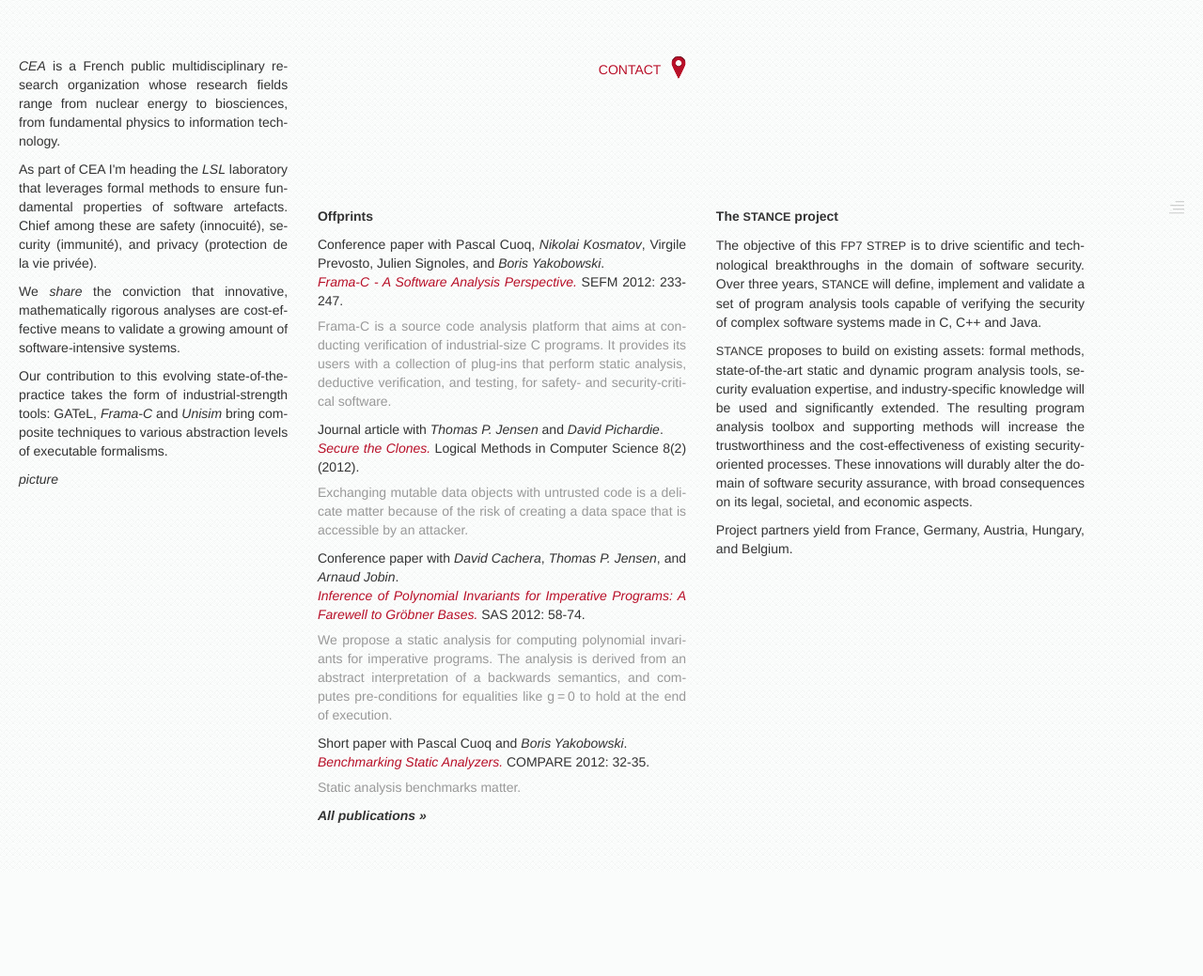
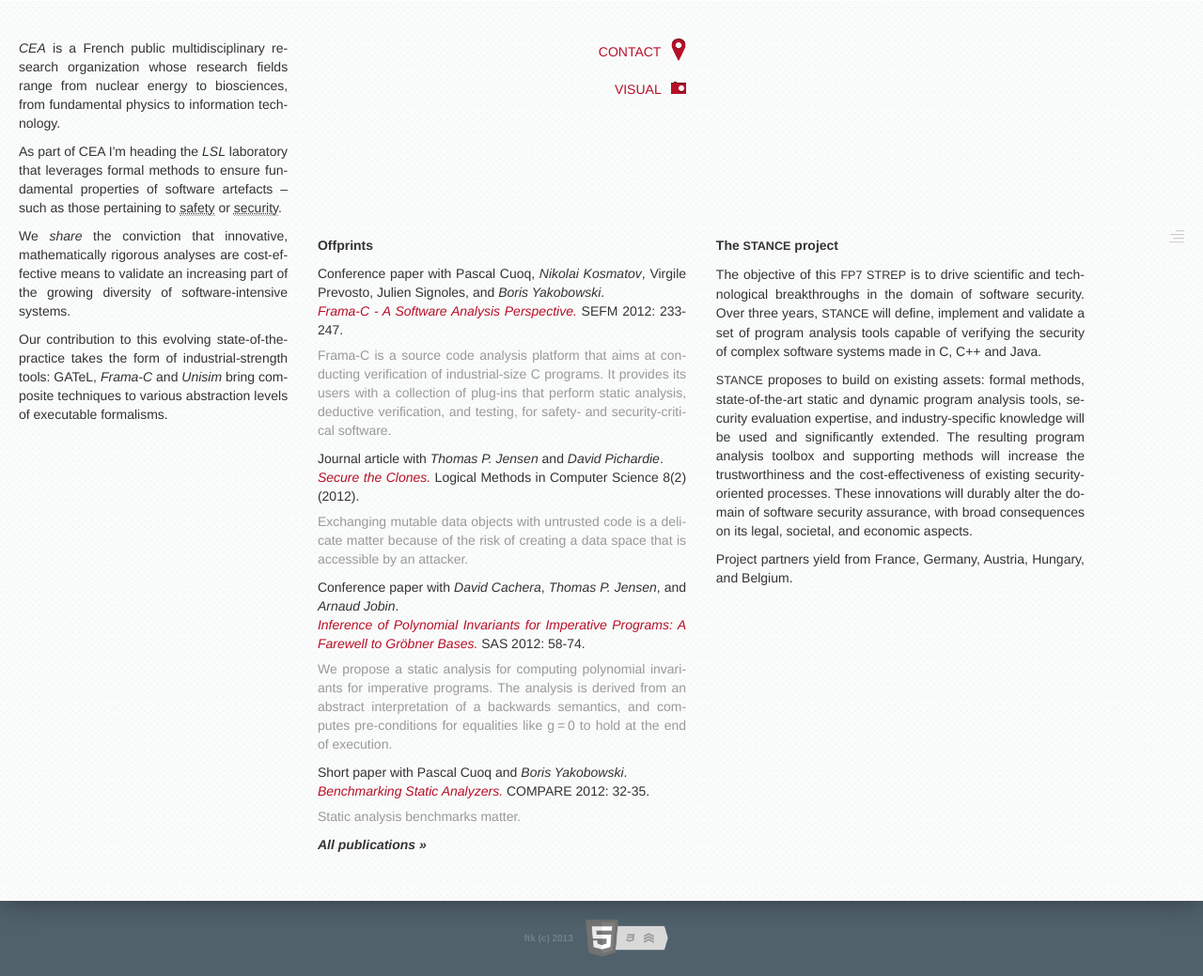
Before and after one commit to fkirchner/Webpage, a PHP site: page / in a window 1280 px wide. Shown: the whole page at 94% size. Before the commit the page ends 876 px from the top, so only its background shows below. Run offline with PHP 8.4, Linux system fonts and the light colour scheme.

Commit message:
Redesign: picture positioning, footer, and misc.

```diff
--- a/assets/css/style.css
+++ b/assets/css/style.css
@@ -1,12 +1,50 @@
 body {
+  padding:      0;
   text-align:   justify;
-  padding-top:  60px;
-  padding-bottom: 40px;
+}
+
+div.container-fluid {
+  padding:      40px 20px;
   background:   url(../img/bg-square.jpg);
+  border-top:   1px solid white;
+  -moz-box-shadow: rgba(01,01,01,0.4) 0px 0px 2em;
+  -webkit-box-shadow: rgba(51,51,51,0.4) 0px 0px 2em;
+  box-shadow:   rgba(01,01,01,0.4) 0px 0px 2em;
+  position:     relative;
+  z-index:      1;
+}
+
+footer {
+  height:       80px;
+  background:   #50616c;
+  position:     relative;
+  z-index:      0;
+}
+
+footer div#sig {
+  width:        165px;
+  height:       50px;
+  margin:       auto;
+  padding-top:  20px;
+  display:      block;
+  background-color: transparent;
+  text-align:   center;
+  font-size:    10px;
+}
+
+footer  a#w3c {
+  float:              right;
+}
+
+footer p#copyright {
+  float:              left;
+  font-weight:        bold;
+  color:              #71818c;
+  margin-top:         10px;
 }
 
 div.padded-max {
-  height:       150px;
+  height:       200px;
   margin:       0px;
 }
 
@@ -24,7 +62,7 @@ div#visual {
 }
 
 .inset {
-  text-shadow: 0px -1px white;
+  text-shadow: 0px 1px white;
 }
 
 .red {
@@ -63,7 +101,7 @@ a.noit {
 }
 
 h1, h2, h3, h4, h5, h6 {
-  text-shadow: 0px -1px white;
+  text-shadow: 0px 1px white;
 }
 
 img.contact {
@@ -128,7 +166,7 @@ blockquote p {
 }
 
 /* Override Boostrap defaults */
-/* Margin right instead of ledft on btn-group */
+/* Margin right instead of left on btn-group */
 
 .btn-group {
   position: relative;
--- a/bibliography.html
+++ b/bibliography.html
@@ -664,5 +664,11 @@
       </div><!--/row-->
     </div><!--/fluid-container-->
 
+    <footer><div id="sig">
+      <p id="copyright" class="">ftk (c) 2013</p>
+      <a href="http://www.w3.org/html/logo/" id="w3c">
+        <img src="assets/img/html5-badge-h-css3-semantics.png" width="100px" alt="HTML5 Powered with CSS3 / Styling, and Semantics" title="HTML5 Powered with CSS3 / Styling, and Semantics">
+      </a>
+    </div></footer>
   </body>
 </html>
--- a/index.html
+++ b/index.html
@@ -43,30 +43,35 @@
           As part of CEA I'm heading the <a
             href="http://www-list.cea.fr/en/validation-en">LSL</a> laboratory
           that leverages formal methods to ensure fundamental properties of
-          software artefacts. Chief among these are safety (innocuité),
-          security (immunité), and privacy (protection de la vie privée).
+          software artefacts &ndash; such as those pertaining to <abbr
+            title="Innocuity with regards to classes of failures">safety</abbr>
+          or <abbr title="Immunity to third-party threats">security</abbr>.
           </p><p>
           We <a
             href="http://shemesh.larc.nasa.gov/fm/fm-main-philosophy.html">share</a>
           the conviction that innovative, mathematically rigorous analyses
-          are cost-effective means to validate a growing amount of
-          software-intensive systems.
+          are cost-effective means to validate an increasing part of the
+          growing diversity of software-intensive systems.
           </p><p>
           Our contribution to this evolving state-of-the-practice takes the form
           of industrial-strength tools: GATeL, <a
             href="frama-c.com">Frama-C</a> and <a
             href="http://unisim-vp.org">Unisim</a> bring composite techniques to
-          various abstraction levels of executable formalisms.</p>
-          <a href="#visual" data-toggle="modal">picture</a>
+          various abstraction levels of executable formalisms.
+          </p>
         </div>
 
         <!-- Publications -->
         <div class="span4">
           <div class="red padded-max visible-desktop">
-            <a href="#address" class="inset noit pull-right donthyphenate" data-toggle="modal">CONTACT <img class="contact" src="assets/img/glyphicons_242_google_maps_red.png"></a>
+            <a href="#address" class="inset noit pull-right donthyphenate" data-toggle="modal">CONTACT <img class="contact" src="assets/img/glyphicons_242_google_maps_red.png"></a><br><br>
+            <a href="#visual" class="inset noit pull-right donthyphenate" data-toggle="modal">VISUAL <img class="contact" src="assets/img/glyphicons_ftk_camera_red.png"></a>
           </div>
           <div class="red padded-min hidden-desktop">
-            <a href="#address" class="btn red inset noit pull-right donthyphenate" data-toggle="modal">CONTACT <img class="contact" src="assets/img/glyphicons_242_google_maps_red.png"></a>
+            <div class="btn-group pull-right">
+            <a href="#visual" class="btn red inset noit donthyphenate" data-toggle="modal">VISUAL <img class="contact" src="assets/img/glyphicons_ftk_camera_red.png"></a>
+            <a href="#address" class="btn red inset noit donthyphenate" data-toggle="modal">CONTACT <img class="contact" src="assets/img/glyphicons_242_google_maps_red.png"></a>
+          </div>
           </div>
           <div>
             <h5>Offprints</h5>
@@ -183,6 +188,13 @@
       </div><!--/row-->
     </div><!--/fluid-container-->
 
+    <footer><div id="sig">
+      <p id="copyright" class="">ftk (c) 2013</p>
+      <a href="http://www.w3.org/html/logo/" id="w3c">
+        <img src="assets/img/html5-badge-h-css3-semantics.png" width="100px" alt="HTML5 Powered with CSS3 / Styling, and Semantics" title="HTML5 Powered with CSS3 / Styling, and Semantics">
+      </a>
+    </div></footer>
+
     <!-- Modals -->
     <div id="visual" class="modal hide fade" tabindex="-1" role="dialog" aria-labelledby="visualLabel" aria-hidden="true">
       <div class="modal-body">
@@ -213,10 +225,6 @@
     </div>
 
     <div id="colophon" class="modal hide fade" tabindex="-1" role="dialog" aria-labelledby="colophonLabel" aria-hidden="true">
-      <div class="modal-header">
-        <button type="button" class="close" data-dismiss="modal" aria-hidden="true">&times;</button>
-        <h5 id="colophonLabel">Colophon</h5>
-      </div>
       <div class="modal-body">
         <p>The layout of this page draws inspiration from the cover pages of <a
           href="http://www.henle.com">G. Henle</a>'s blue Urtext edition of sheet
@@ -234,9 +242,6 @@
           href="http://github.com/fkirchner/Webpage">Github</a>; feel free to
         fork it, submit patches, and offer suggestions.</p>
       </div>
-      <div class="modal-footer">
-        <p class="inset" id="colophon"></p>
-      </div>
     </div>
 
     <!-- Le javascript
```
Also changed, not shown: assets/img/glyphicons_242_google_maps_red.png, assets/img/glyphicons_ftk_camera_red.png (added), assets/img/html5-badge-h-css3-semantics.png (added), 1 other file.
